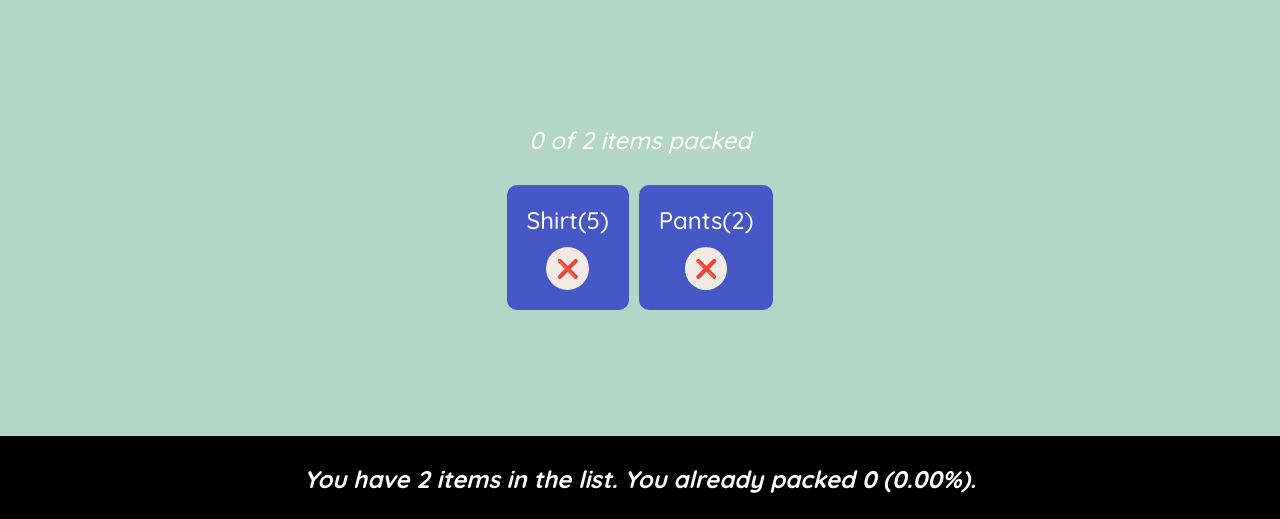
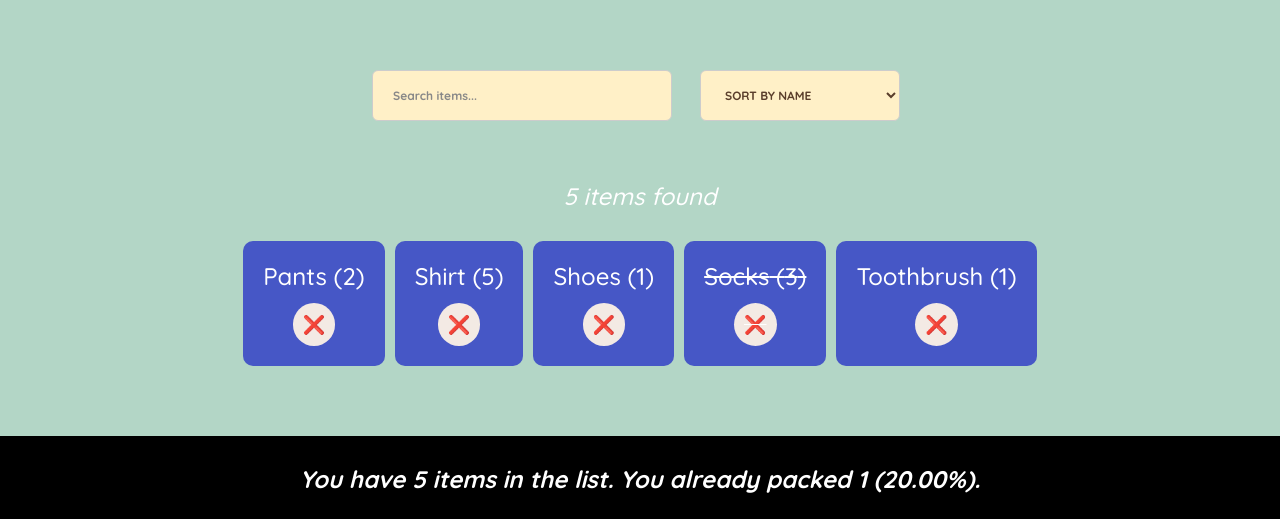
Before and after one commit to Lihuayang05/travel-list-app, a React (Create React App) app: page / in a window 1280 px wide. Shown: the part 278-797 px from the top of the page. Built offline with nearby package versions, Linux system fonts and the light colour scheme.

Commit message:
Update App.js

```diff
--- a/src/components/App.js
+++ b/src/components/App.js
@@ -4,6 +4,9 @@ import React, { useState } from "react";
 const initialItems = [
   { id: 1, description: "Shirt", quantity: 5, packed: false },
   { id: 2, description: "Pants", quantity: 2, packed: false },
+  { id: 3, description: "Toothbrush", quantity: 1, packed: false },
+  { id: 4, description: "Socks", quantity: 3, packed: true },
+  { id: 5, description: "Shoes", quantity: 1, packed: false },
 ];
 
 function Logo() {
@@ -50,17 +53,44 @@ function Form({ addItem }) {
   );
 }
 
-function PackingList({ items, togglePacked, removeItem }) {
-  const totalItems = items.length;
-  const packedItems = items.filter((item) => item.packed).length;
+function PackingList({ items, togglePacked, removeItem, searchText, setSearchText, sortBy, setSortBy }) {
+  const filteredItems = items.filter((item) =>
+    item.description.toLowerCase().includes(searchText.toLowerCase())
+  );
+
+  const sortedItems = filteredItems.sort((a, b) => {
+    if (sortBy === "name") {
+      return a.description.localeCompare(b.description);
+    }
+    if (sortBy === "packed") {
+      return a.packed === b.packed ? 0 : a.packed ? -1 : 1;
+    }
+    return a.quantity - b.quantity;
+  });
 
   return (
     <div className="list">
+      <div className="list-controls">
+        <input
+          type="text"
+          placeholder="Search items..."
+          value={searchText}
+          onChange={(e) => setSearchText(e.target.value)}
+        />
+        <select
+          value={sortBy}
+          onChange={(e) => setSortBy(e.target.value)}
+        >
+          <option value="name">Sort by Name</option>
+          <option value="packed">Sort by Packed Status</option>
+          <option value="quantity">Sort by Quantity</option>
+        </select>
+      </div>
       <div className="list-stats">
-        <em>{packedItems} of {totalItems} items packed</em>
+        <em>{filteredItems.length} items found</em>
       </div>
       <ul style={{ display: "flex", flexWrap: "wrap", gap: "1rem", padding: 0 }}>
-        {items.map((item) => (
+        {sortedItems.map((item) => (
           <Item
             key={item.id}
             item={item}
@@ -79,11 +109,15 @@ function Item({ item, togglePacked, removeItem }) {
       onClick={() => togglePacked(item.id)}
       style={{ textDecoration: item.packed ? "line-through" : "none" }}
     >
-      {item.description}({item.quantity})
-      <button onClick={(e) => {
-        e.stopPropagation();
-        removeItem(item.id);
-      }}>❌</button>
+      {item.description} ({item.quantity})
+      <button
+        onClick={(e) => {
+          e.stopPropagation();
+          removeItem(item.id);
+        }}
+      >
+        ❌
+      </button>
     </li>
   );
 }
@@ -104,6 +138,8 @@ function Stats({ items }) {
 
 function App() {
   const [items, setItems] = useState(initialItems);
+  const [searchText, setSearchText] = useState("");
+  const [sortBy, setSortBy] = useState("name");
 
   const addItem = (newItem) => {
     setItems((prevItems) => [
@@ -132,6 +168,10 @@ function App() {
         items={items}
         togglePacked={togglePacked}
         removeItem={removeItem}
+        searchText={searchText}
+        setSearchText={setSearchText}
+        sortBy={sortBy}
+        setSortBy={setSortBy}
       />
       <Stats items={items} />
     </div>
```
